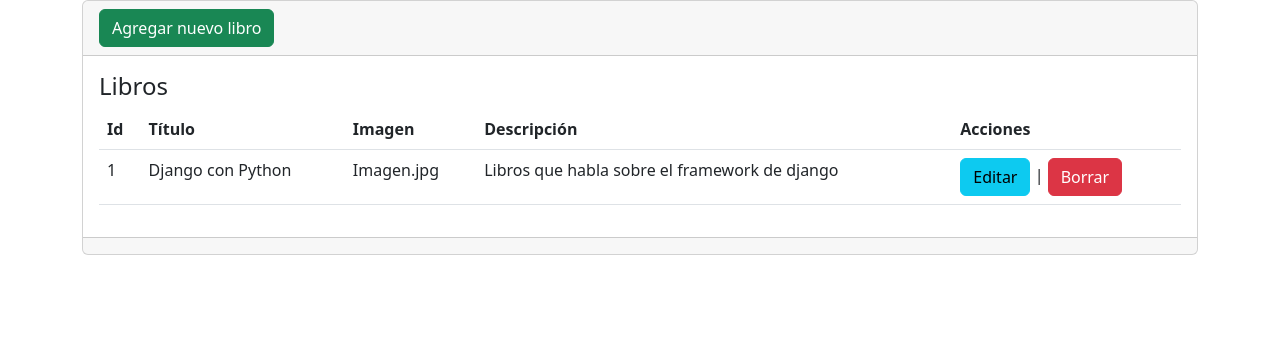
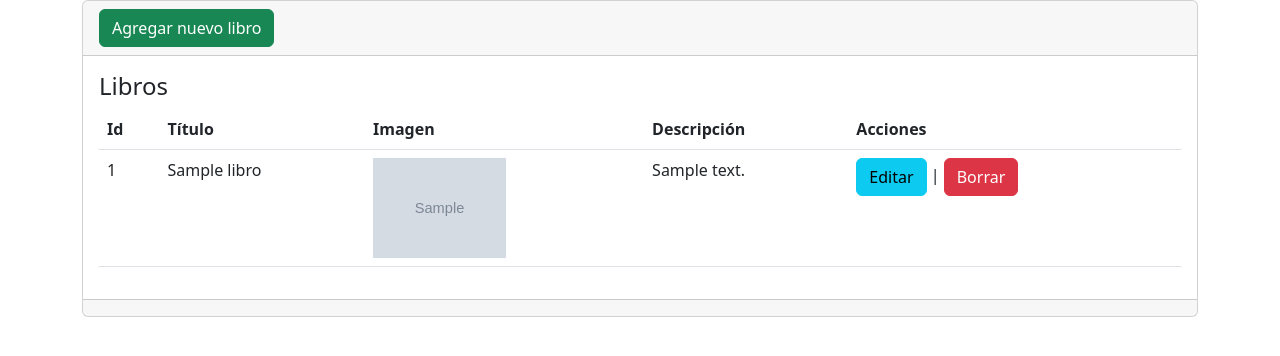
Before and after one commit to JDGM0331/Sistema, a Django app: page /libros in a window 1280 px wide. Shown: the part 56-412 px from the top of the page. Run offline with Django 3.2, Linux system fonts and the light colour scheme; tables that the repository leaves empty hold one stand-in row (values such as "Sample post"); grey boxes marked "Sample" are stand-in pictures.

Commit message:
Rutas para las imagenes y realizar registro

```diff
--- a/Libreria/templates/libros/index.html
+++ b/Libreria/templates/libros/index.html
@@ -22,16 +22,20 @@
                         </tr>
                     </thead>
                     <tbody>
+                        {% for libro in libros %}
                             <tr>
-                            <td>1</td>
-                            <td>Django con Python</td>
-                            <td>Imagen.jpg</td>
-                            <td>Libros que habla sobre el framework de django</td>
+                                <td>{{ libro.id }}</td>
+                                <td>{{ libro.titulo }}</td>
+                                <td>
+                                    <img src="{{ libro.imagen.url }}" alt="" height="100" >
+                                </td>
+                                <td>{{ libro.descripcion }}</td>
                                 <td>
                                     <a name="" id="" class="btn btn-info" href="{% url 'editar' %}" role="button">Editar</a> |
                                     <a name="" id="" class="btn btn-danger" href="#" role="button">Borrar</a>
                                 </td>
                             </tr>
+                        {% endfor %}
                     </tbody>
                 </table>
             </div>
--- a/Libreria/urls.py
+++ b/Libreria/urls.py
@@ -3,6 +3,8 @@ from django.urls import path
 
 from Libreria.views import nosotros
 from . import views
+from django.conf import settings
+from django.contrib.staticfiles.urls import static
 
 urlpatterns = [
     path('', views.inicio, name='inicio'),
@@ -10,4 +12,4 @@ urlpatterns = [
     path('libros', views.libros, name='libros'),
     path('libros/crear', views.crear, name='crear'),
     path('libros/editar', views.editar, name='editar'),
-]
+]+static(settings.MEDIA_URL, document_root=settings.MEDIA_ROOT)
--- a/Libreria/views.py
+++ b/Libreria/views.py
@@ -1,6 +1,9 @@
 from http.client import HTTPResponse
-from django.shortcuts import render
+from django.shortcuts import render, redirect
 from django.http import HttpResponse
+from .models import Libro
+from .forms import LibroForm
+
 # Create your views here.
 
 """ def inicio(request):
@@ -13,10 +16,15 @@ def nosotros(request):
     return render(request, 'paginas/nosotros.html')
 
 def libros(request):
-    return render(request, 'libros/index.html')
+    libros = Libro.objects.all()
+    return render(request, 'libros/index.html', {'libros': libros})
 
 def crear(request):
-    return render(request, 'libros/crear.html')
+    formulario = LibroForm(request.POST or None, request.FILES or None)
+    if formulario.is_valid():
+        formulario.save()
+        return redirect('libros')
+    return render(request, 'libros/crear.html', {'formulario':formulario})
 
 def editar(request):
     return render(request, 'libros/editar.html')
--- a/Sistema/settings.py
+++ b/Sistema/settings.py
@@ -11,6 +11,7 @@ https://docs.djangoproject.com/en/3.2/ref/settings/
 """
 
 from pathlib import Path
+import os
 
 # Build paths inside the project like this: BASE_DIR / 'subdir'.
 BASE_DIR = Path(__file__).resolve().parent.parent
@@ -127,4 +128,7 @@ STATIC_URL = '/static/'
 # Default primary key field type
 # https://docs.djangoproject.com/en/3.2/ref/settings/#default-auto-field
 
+MEDIA_ROOT = os.path.join(BASE_DIR,'')
+MEDIA_URL = '/imagenes/'
+
 DEFAULT_AUTO_FIELD = 'django.db.models.BigAutoField'
```
Also changed, not shown: Libreria/forms.py (added, +7 -0 lines), Libreria/templates/libros/form.html (+16 -2 lines), imagenes/0093-guia-completa-de-css.pdf.png (added), imagenes/Libro_de_HTML.jpg (added), imagenes/libro-curso-avanzado-de-java.jpg (added). Lines whose indentation alone changed are shown as unchanged.
